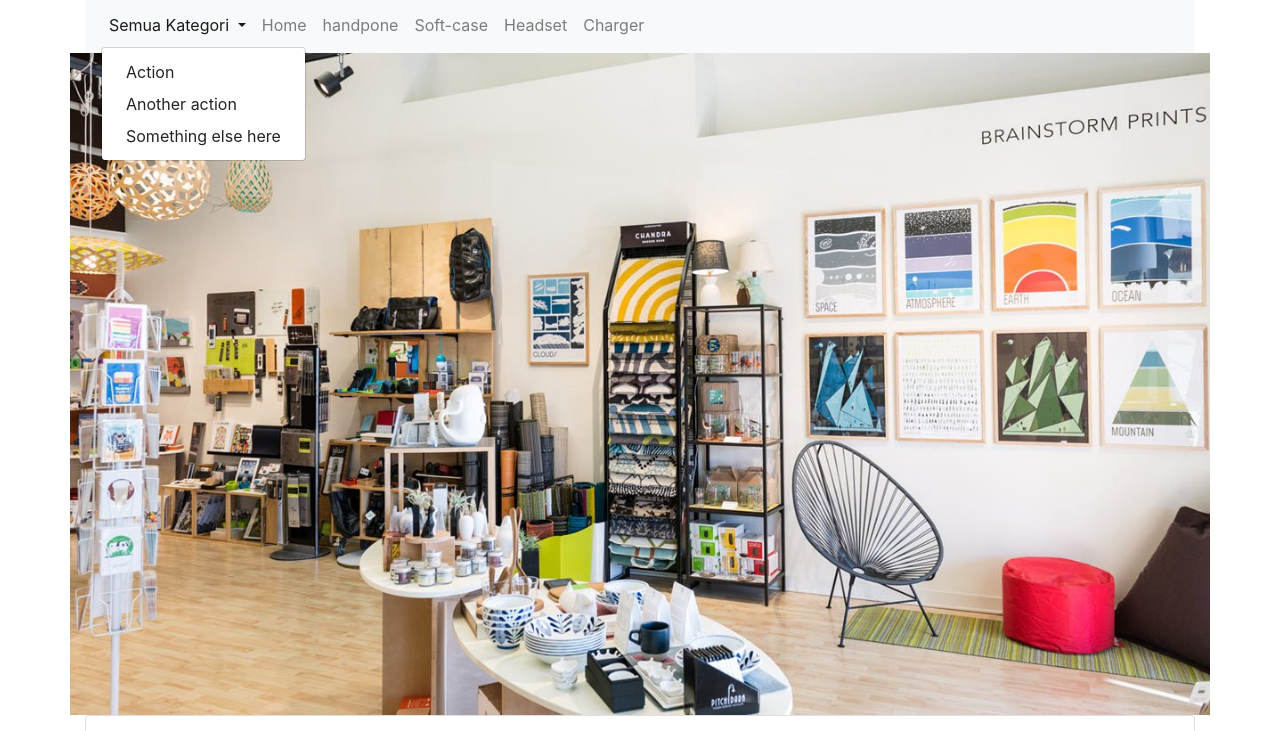
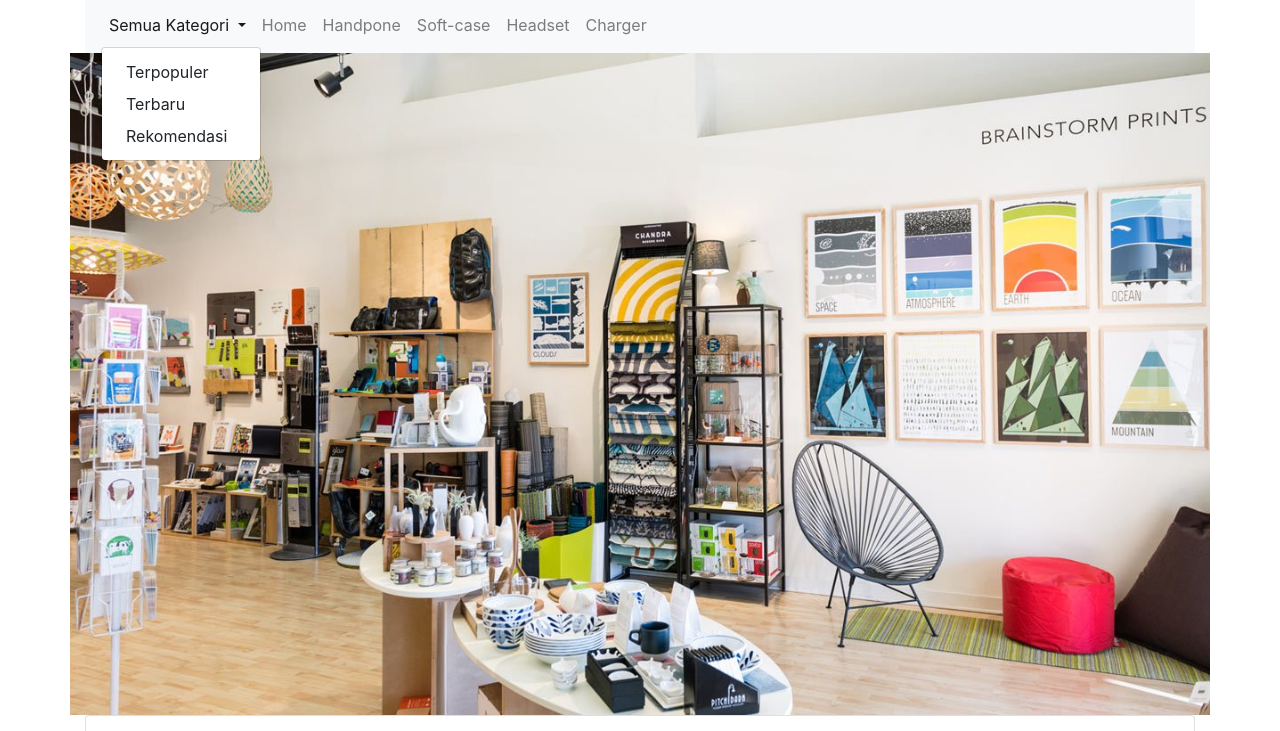
Before and after one commit to miftachul10/bootstrap_ecommerce, a plain HTML site: page index.html in a window 1280 px wide. Both pictures are taken after a click on the button "Semua Kategori". Shown: the part 69-800 px from the top of the page. Drawn offline with Linux system fonts and the light colour scheme.

Commit message:
tambahan js

```diff
--- /dev/null
+++ b/asset/js/data.js
@@ -0,0 +1,62 @@
+var database={
+    "menu":{
+        "dropdown":{
+            "value":{
+                "Terpopuler":["#1"],
+                "Terbaru":["#2"],
+                "Rekomendasi":["#3"]
+            }
+        },
+        "link":{
+            "value":{
+                "Home":["#1"],
+                "Handpone":["#2"],
+                "Soft-case":["#3"],
+                "Headset":["#4"],
+                "Charger":["#5"]
+            }
+        },
+    }
+};
+
+// database.menu.dropdown.value.forEach(el=>{
+//     alert(el);
+// })
+
+var menu_dropdown_temp="";
+
+var menu_dropdown_key=Object.keys(database.menu.dropdown.value);
+
+// alert(menu_dropdown_key.length);
+
+for(x=0;x<menu_dropdown_key.length;x++){
+
+    // alert(menu_dropdown_key[x]);
+    // alert(database.menu.dropdown.value[menu_dropdown_key[x]]);
+
+    menu_dropdown_temp+='<a class="dropdown-item" href="'+database.menu.dropdown.value[menu_dropdown_key[x]]+'">' +menu_dropdown_key[x]+'</a>';
+}
+
+$('#menu_dropdown').html(menu_dropdown_temp);
+// for(x=0;x<database.menu.dropdown.value.length;x++){
+
+// alert(database.menu.dropdown.value[x])
+
+    // menu_dropdown_temp+='<a class="dropdown-item" href="#">' +database.menu.dropdown.value[x]+'</a>';
+// }
+
+//  =====================link menu
+
+var menu_link_temp="";
+
+var menu_link_key=Object.keys(database.menu.link.value);
+
+for(x=0;x<menu_link_key.length;x++){
+
+    menu_link_temp+=`<li class="nav-item">
+    <a class="nav-link" href="`+database.menu.link.value[menu_link_key[x]]+`">`+menu_link_key[x]+`</a>
+    <li>`;
+
+}
+
+$('#menu_link').append(menu_link_temp);
--- a/index.html
+++ b/index.html
@@ -81,17 +81,18 @@
                         </button>
 
                         <div class="collapse navbar-collapse" id="navbarSupportedContent">
-                            <ul class="navbar-nav mr-auto">
+                            <ul id="menu_link" class="navbar-nav mr-auto">
                                 <li class="nav-item dropdown">
                                     <a class="nav-link dropdown-toggle" href="#" id="navbarDropdown" role="button" data-toggle="dropdown" aria-haspopup="true" aria-expanded="false">
                                         <i class="d-none d-lg-block d-xl-none" class="fas fa-bars"></i> Semua Kategori
                                     </a>
-                                    <div class="dropdown-menu" aria-labelledby="navbarDropdown">
-                                        <a class="dropdown-item" href="#">Action</a>
-                                        <a class="dropdown-item" href="#">Another action</a>
-                                        <a class="dropdown-item" href="#">Something else here</a>
+                                    <div id="menu_dropdown" class="dropdown-menu" aria-labelledby="navbarDropdown">
+                                        <!-- <a class="dropdown-item" href="#">Terpopuler</a>
+                                        <a class="dropdown-item" href="#">Terbaru</a>
+                                        <a class="dropdown-item" href="#">Rekomendasi</a> -->
                                     </div>
-                                    <li class="nav-item">
+                                </li>
+                                    <!-- <li class="nav-item">
                                         <a class="nav-link" href="#">Home</a>
                                     </li>
                                     <li class="nav-item">
@@ -105,7 +106,7 @@
                                     </li>
                                     <li class="nav-item">
                                         <a class="nav-link" href="#">Charger</a>
-                                    </li>
+                                    </li> -->
 
                                 </ul>
 
@@ -516,7 +517,7 @@
             <h3>Download Aplikasi</h3>
             <div class="row">
                 <div class="col-12">
-                    <a href="#"><img src="asset/img/google play.png" alt="google" height="40"></a>
+                    <a href="https://play.google.com/store" target="_blank"><img src="asset/img/google play.png" alt="google" height="40" ></a>
                     <a href="#"><img src="asset/img/appstore.png" alt="google" height="40"></a>
                 </div>
             </div>
@@ -587,6 +588,6 @@
         <script src="asset/js/jquery-3.5.1.full.js"></script>
         <script src="asset/js/popper.min.js"></script>
         <script src="asset/js/bootstrap.min.js"></script>
-
+        <script src="asset/js/data.js"></script>
     </body>
     </html>
```
